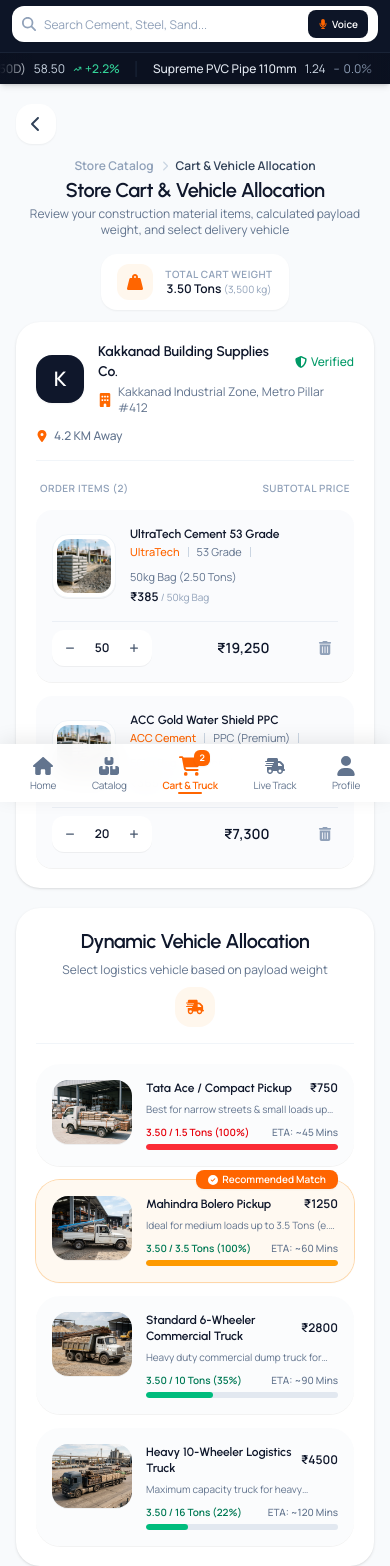
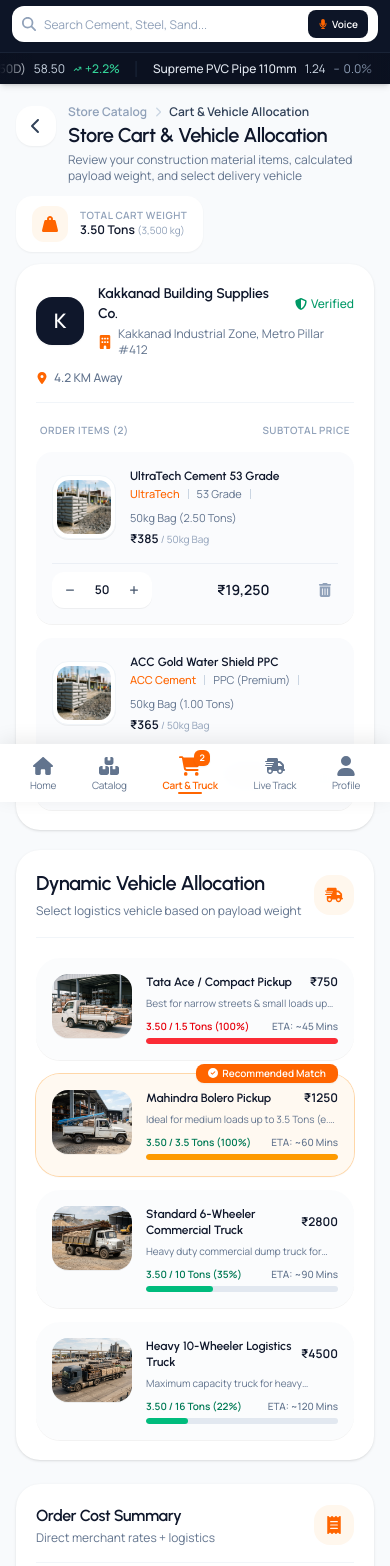
Before and after one commit to ajaycodesx/meterialhub-portal, a Next.js app in the folder buyer-panel/: page /cart in a window 390 px wide. Shown: the part 42-1608 px from the top of the page. Built offline with nearby package versions, Linux system fonts and the light colour scheme; no server answers.

Commit message:
Fix mobile page header alignment with inline back button and restore clean card header layout

```diff
--- a/buyer-panel/components/buyer/CartVehicleSelection.tsx
+++ b/buyer-panel/components/buyer/CartVehicleSelection.tsx
@@ -124,23 +124,23 @@
       <section className="pt-4 sm:pt-5 lg:pt-6 pb-0">
         <div className="max-w-7xl mx-auto px-4 sm:px-6 lg:px-8 space-y-3 sm:space-y-4">
 
-          <div className="flex flex-col sm:flex-row sm:items-center justify-between gap-4 text-center sm:text-left">
-            <div className="flex flex-col sm:flex-row items-center sm:items-center gap-3.5">
+          <div className="flex flex-col sm:flex-row sm:items-center justify-between gap-3 sm:gap-4">
+            <div className="flex items-start sm:items-center gap-3 sm:gap-3.5 min-w-0 flex-1">
               <button
                 onClick={onBackToCatalog}
-                className="h-10 w-10 sm:h-11 sm:w-11 rounded-2xl bg-white hover:bg-slate-50 text-slate-700 hover:text-[#FF6500] shadow-xs hover:shadow-md flex items-center justify-center transition-all cursor-pointer shrink-0 self-start sm:self-center"
+                className="h-10 w-10 sm:h-11 sm:w-11 rounded-2xl bg-white hover:bg-slate-50 text-slate-700 hover:text-[#FF6500] shadow-xs hover:shadow-md flex items-center justify-center transition-all cursor-pointer shrink-0 mt-0.5 sm:mt-0"
                 title="Back to Store Catalog"
                 aria-label="Back to Catalog"
               >
                 <FaChevronLeft className="h-4 w-4" />
               </button>
-              <div>
-                <div className="flex items-center justify-center sm:justify-start gap-1.5 text-xs font-semibold text-slate-400 mb-0.5">
+              <div className="min-w-0 flex-1">
+                <div className="flex items-center gap-1.5 text-xs font-semibold text-slate-400 mb-0.5">
                   <span className="hover:text-slate-600 transition-colors cursor-pointer" onClick={onBackToCatalog}>Store Catalog</span>
                   <FaChevronRight className="h-2.5 w-2.5 text-slate-300" />
                   <span className="text-slate-700 font-semibold">Cart &amp; Vehicle Allocation</span>
                 </div>
-                <h1 className="text-xl sm:text-2xl lg:text-3xl font-semibold text-slate-900 tracking-tight">
+                <h1 className="text-xl sm:text-2xl lg:text-3xl font-semibold text-slate-900 tracking-tight leading-snug">
                   Store Cart &amp; Vehicle Allocation
                 </h1>
                 <p className="text-xs sm:text-sm text-slate-500 font-normal mt-0.5">
@@ -149,7 +149,7 @@
               </div>
             </div>
 
-            <div className="flex items-center self-center sm:self-center shrink-0">
+            <div className="flex items-center self-start sm:self-center shrink-0">
               <div className="flex items-center gap-3 bg-white px-4 py-2.5 rounded-2xl shadow-xs">
                 <div className="h-9 w-9 rounded-xl bg-orange-50 text-[#FF6500] flex items-center justify-center shrink-0">
                   <FaWeightHanging className="h-4 w-4" />
@@ -307,8 +307,8 @@
               </div>
 
               <div className="bg-white p-5 sm:p-7 rounded-3xl shadow-sm space-y-5">
-                <div className="flex flex-col sm:flex-row items-center justify-between border-b border-slate-100 pb-4 text-center sm:text-left gap-2 sm:gap-0">
-                  <div>
+                <div className="flex items-center justify-between border-b border-slate-100 pb-4">
+                  <div className="min-w-0 flex-1 pr-2">
                     <h2 className="text-xl sm:text-2xl font-semibold text-slate-900 tracking-tight leading-snug">Dynamic Vehicle Allocation</h2>
                     <p className="text-xs sm:text-sm text-slate-500 font-normal mt-1 leading-relaxed">Select logistics vehicle based on payload weight</p>
                   </div>
@@ -401,8 +401,8 @@
             <div className="lg:col-span-5 xl:col-span-4 space-y-5 lg:sticky lg:top-24 self-start">
 
               <div className="bg-white p-5 sm:p-7 rounded-3xl shadow-sm space-y-5">
-                <div className="flex flex-col sm:flex-row items-center justify-between border-b border-slate-100 pb-4 text-center sm:text-left gap-2 sm:gap-0">
-                  <div>
+                <div className="flex items-center justify-between border-b border-slate-100 pb-4">
+                  <div className="min-w-0 flex-1 pr-2">
                     <h3 className="font-semibold text-base sm:text-lg text-slate-900 tracking-tight">Order Cost Summary</h3>
                     <p className="text-xs text-slate-500 font-normal mt-0.5">Direct merchant rates + logistics</p>
                   </div>
--- a/buyer-panel/components/buyer/SiteDeliveryPage.tsx
+++ b/buyer-panel/components/buyer/SiteDeliveryPage.tsx
@@ -57,29 +57,27 @@
       <section className="pt-4 sm:pt-5 lg:pt-6 pb-0">
         <div className="max-w-7xl mx-auto px-4 sm:px-6 lg:px-8 space-y-3 sm:space-y-4">
 
-          <div className="flex flex-col sm:flex-row sm:items-center justify-between gap-4 text-center sm:text-left">
-            <div className="flex flex-col sm:flex-row items-center sm:items-center gap-3.5">
+          <div className="flex items-start sm:items-center gap-3 sm:gap-3.5">
             <button
               onClick={onBack}
-                className="h-10 w-10 sm:h-11 sm:w-11 rounded-2xl bg-white hover:bg-slate-50 text-slate-700 hover:text-[#FF6500] shadow-xs hover:shadow-md flex items-center justify-center transition-all cursor-pointer shrink-0 self-start sm:self-center"
+              className="h-10 w-10 sm:h-11 sm:w-11 rounded-2xl bg-white hover:bg-slate-50 text-slate-700 hover:text-[#FF6500] shadow-xs hover:shadow-md flex items-center justify-center transition-all cursor-pointer shrink-0 mt-0.5 sm:mt-0"
               title="Back to Previous Setup"
               aria-label="Back"
             >
               <FaChevronLeft className="h-4 w-4" />
             </button>
-              <div>
-                <div className="flex items-center justify-center sm:justify-start gap-1.5 text-xs font-semibold text-slate-400 mb-0.5">
+            <div className="min-w-0 flex-1">
+              <div className="flex items-center gap-1.5 text-xs font-semibold text-slate-400 mb-0.5">
                 <span className="hover:text-slate-600 transition-colors cursor-pointer" onClick={onBack}>Order Flow</span>
                 <FaChevronRight className="h-2.5 w-2.5 text-slate-300" />
                 <span className="text-slate-700 font-semibold">Site Instructions</span>
               </div>
-                <h1 className="text-xl sm:text-2xl lg:text-3xl font-semibold text-slate-900 tracking-tight">
+              <h1 className="text-xl sm:text-2xl lg:text-3xl font-semibold text-slate-900 tracking-tight leading-snug">
                 Site Delivery &amp; Access Instructions
               </h1>
               <p className="text-xs sm:text-sm text-slate-500 font-normal mt-0.5">
                 Configure site access constraints, labor assistance, and site supervisor contact details
               </p>
-              </div>
             </div>
           </div>
 
@@ -88,13 +86,13 @@
             <div className="lg:col-span-8 space-y-5 sm:space-y-6">
 
               <div className="bg-white p-5 sm:p-7 rounded-3xl shadow-sm space-y-5">
-                <div className="flex flex-col sm:flex-row items-center gap-2.5 sm:gap-3 border-b border-slate-100 pb-3.5 text-center sm:text-left">
+                <div className="flex items-center gap-3 border-b border-slate-100 pb-3.5">
                   <div className="h-10 w-10 rounded-2xl bg-orange-50 text-[#FF6500] flex items-center justify-center shrink-0">
                     <FaRoad className="h-5 w-5" />
                   </div>
-                  <div>
+                  <div className="min-w-0 flex-1">
                     <h2 className="text-xl sm:text-2xl font-semibold text-slate-900 tracking-tight leading-snug">Site Access Options</h2>
-                    <p className="text-xs sm:text-sm text-slate-500 font-normal mt-1 leading-relaxed">Select road access width and unloading vehicle constraints</p>
+                    <p className="text-xs sm:text-sm text-slate-500 font-normal mt-0.5 leading-relaxed">Select road access width and unloading vehicle constraints</p>
                   </div>
                 </div>
 
@@ -258,13 +256,13 @@
               </div>
 
               <div className="bg-white p-5 sm:p-7 rounded-3xl shadow-sm space-y-5">
-                <div className="flex flex-col sm:flex-row items-center gap-2.5 sm:gap-3 border-b border-slate-100 pb-3.5 text-center sm:text-left">
+                <div className="flex items-center gap-3 border-b border-slate-100 pb-3.5">
                   <div className="h-10 w-10 rounded-2xl bg-orange-50 text-[#FF6500] flex items-center justify-center shrink-0">
                     <FaUserCheck className="h-5 w-5" />
                   </div>
-                  <div>
+                  <div className="min-w-0 flex-1">
                     <h2 className="text-xl sm:text-2xl font-semibold text-slate-900 tracking-tight leading-snug">Site Contact Person Details</h2>
-                    <p className="text-xs sm:text-sm text-slate-500 font-normal mt-1 leading-relaxed">Site supervisor name and phone number for driver contact and delivery OTP verification</p>
+                    <p className="text-xs sm:text-sm text-slate-500 font-normal mt-0.5 leading-relaxed">Site supervisor name and phone number for driver contact and delivery OTP verification</p>
                   </div>
                 </div>
 
```
Also changed, not shown: buyer-panel/components/buyer/CheckoutPage.tsx (+19 -19 lines). Lines whose indentation alone changed are shown as unchanged.
